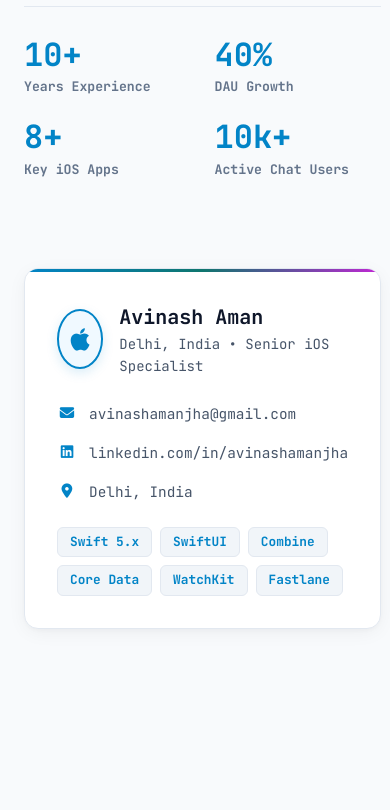
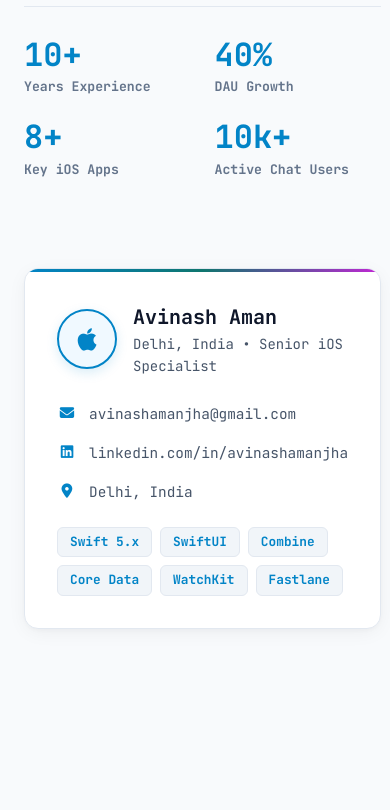
Before and after one commit to avinashamanjha251/avinashamanjha, a plain HTML site: page index.html in a window 390 px wide. Shown: the part 846-1656 px from the top of the page. Drawn offline with Linux system fonts and the light colour scheme.

Commit message:
Fix developer avatar stretching issue on mobile devices

```diff
--- a/style.css
+++ b/style.css
@@ -205,6 +205,7 @@ button {
 .brand-icon {
   width: 36px;
   height: 36px;
+  flex-shrink: 0;
   background: linear-gradient(135deg, #0284c7 0%, #0369a1 100%);
   border-radius: var(--radius-sm);
   display: flex;
@@ -432,6 +433,10 @@ button {
 .developer-avatar {
   width: 60px;
   height: 60px;
+  min-width: 60px;
+  min-height: 60px;
+  flex-shrink: 0;
+  aspect-ratio: 1 / 1;
   background: #f0f9ff;
   border: 2px solid var(--xcode-blue);
   border-radius: 50%;
```
